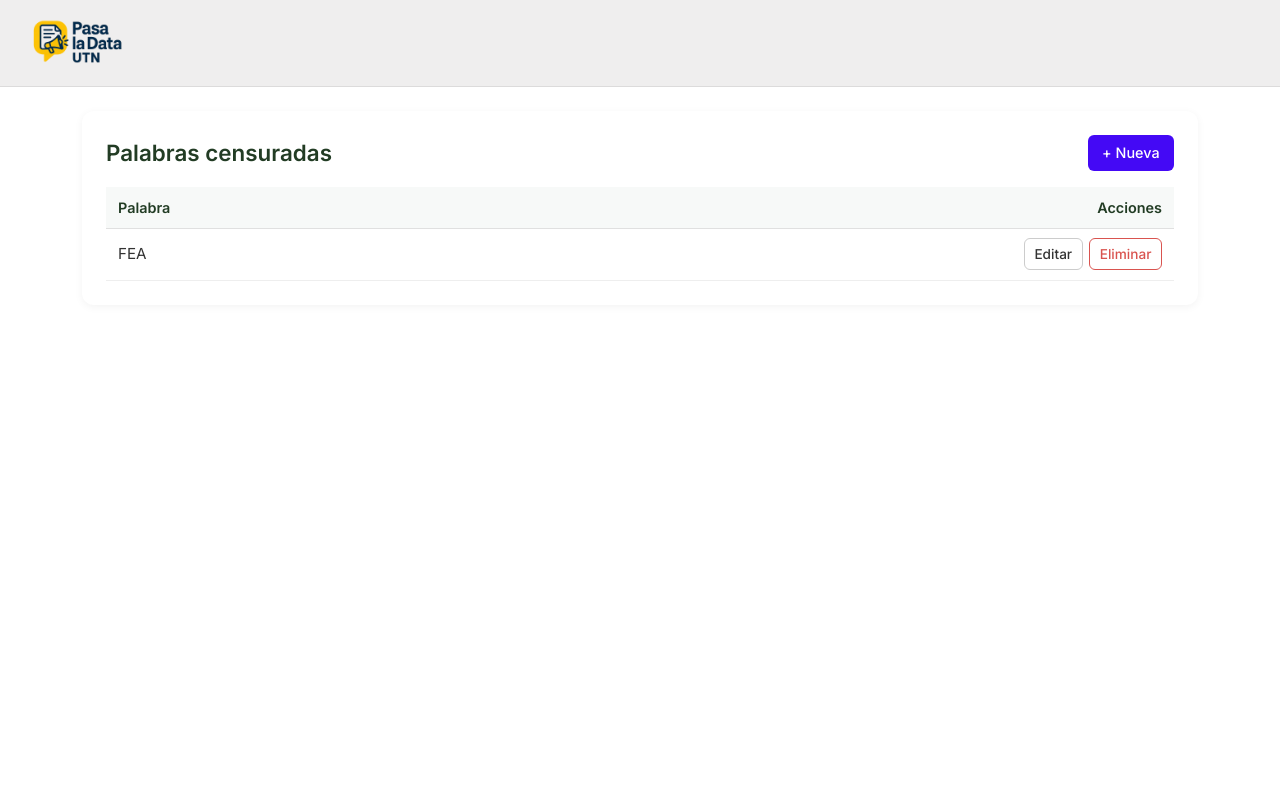
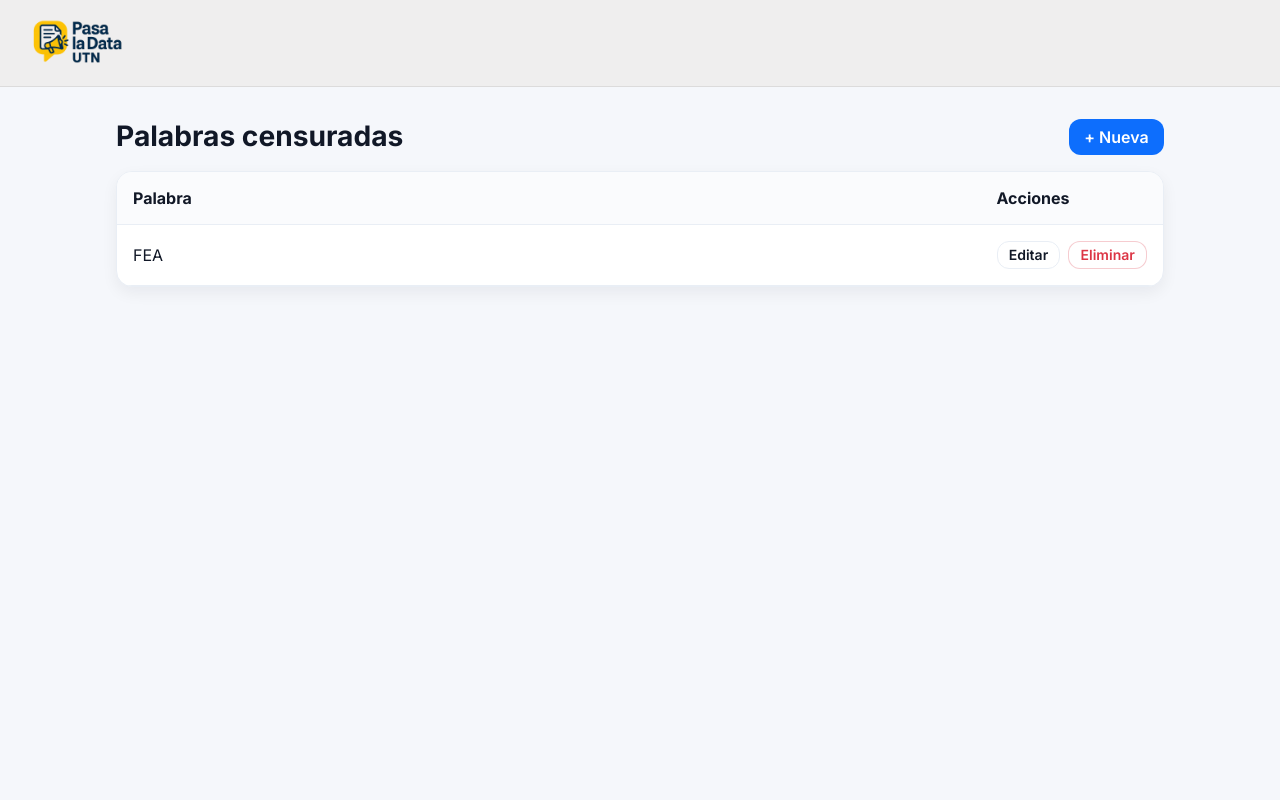
Before and after one commit to Joaquin123L/2025-UTN-Grupo-2, a Django app: page /academics/admin/censored-words/ in a window 1280 px wide. Run offline with Django 5.2, Linux system fonts and the light colour scheme; data comes from the database, SQL or seed files in the repository; both versions use the stored data as it was after the commit; some libraries are stand-ins or nearby versions.

Commit message:
Se modifican estilos del CRUD de palabras censuradas para que coincida con la estetica de los otros CRUD

```diff
--- a/facultad/academics/static/academics/css/academics.css
+++ b/facultad/academics/static/academics/css/academics.css
@@ -44,7 +44,7 @@ body { background: var(--ap-bg); font-family: var(--ap-font); color:#111827; }
 .ap-btn { display:inline-flex; align-items:center; gap:.45rem; border-radius: var(--ap-radius-sm);
   padding:.55rem .9rem; font-weight:600; text-decoration:none; border:1px solid transparent; transition:.18s ease; line-height:1; }
 .ap-btn svg { width:18px; height:18px; }
-.ap-btn-primary { background: var(--ap-primary); color:#fff; }
+.ap-btn-primary { background: var(--ap-primary); color:#fff; cursor: pointer; }
 .ap-btn-primary:hover { filter:brightness(.95); }
 .ap-btn-light { background:#fff; border-color: var(--ap-border); color:#111827; }
 .ap-btn-light:hover { border-color:#cbd5e1; box-shadow: 0 6px 16px rgba(13, 110, 253, .08); }
@@ -99,3 +99,155 @@ body { background: var(--ap-bg); font-family: var(--ap-font); color:#111827; }
   .ap-toolbar { flex-direction:column; align-items:stretch; }
   .ap-actions { justify-content:space-between; }
 }
+
+.modal-overlay {
+  display: none;
+  position: fixed;
+  top: 0;
+  left: 0;
+  right: 0;
+  bottom: 0;
+  background: rgba(0, 0, 0, 0.5);
+  z-index: 1000;
+  align-items: center;
+  justify-content: center;
+}
+.modal-overlay.active {
+  display: flex;
+}
+.modal-content {
+  background: var(--ap-card);
+  border-radius: var(--ap-radius);
+  box-shadow: 0 20px 25px -5px rgba(0, 0, 0, 0.1), 0 10px 10px -5px rgba(0, 0, 0, 0.04);
+  max-width: 500px;
+  width: 90%;
+  max-height: 90vh;
+}
+.modal-header {
+  display: flex;
+  align-items: center;
+  justify-content: space-between;
+  padding: 1.25rem 1.5rem;
+  border-bottom: 1px solid var(--ap-border);
+}
+.modal-header h3 {
+  margin: 0;
+  font-size: 1.25rem;
+  font-weight: 700;
+}
+.modal-close {
+  background: none;
+  border: none;
+  font-size: 1.5rem;
+  cursor: pointer;
+  color: var(--ap-muted);
+  line-height: 1;
+  padding: 0;
+  width: 32px;
+  height: 32px;
+  display: flex;
+  align-items: center;
+  justify-content: center;
+  border-radius: 8px;
+  transition: all 0.15s ease;
+}
+.modal-close:hover {
+  background: var(--ap-bg);
+  color: #111827;
+}
+.modal-body {
+  padding: 1.5rem;
+}
+.modal-footer {
+  display: flex;
+  gap: 0.75rem;
+  justify-content: flex-end;
+  padding: 1rem 1.5rem;
+  border-top: 1px solid var(--ap-border);
+}
+.form-group {
+  padding: 1.5rem;
+}
+.form-control {
+  width: 100%;
+  border: 1px solid var(--ap-border);
+  border-radius: var(--ap-radius-sm);
+  padding: 0.6rem 0.8rem;
+  background: #fff;
+  outline: none;
+  font-family: var(--ap-font);
+  font-size: 1rem;
+}
+.form-control:focus {
+  border-color: var(--ap-primary);
+  box-shadow: 0 0 0 3px rgba(13, 110, 253, 0.1);
+}
+.form-group label {
+  display: block;
+  font-weight: 600;
+  margin-bottom: 0.5rem;
+}
+.ap-btn-outline-secondary {
+  background: #fff;
+  border: 1px solid var(--ap-border);
+  color: #111827;
+}
+.ap-btn-outline-secondary:hover {
+  background: var(--ap-bg);
+}
+.ap-btn-outline-danger {
+  background: #fff;
+  border: 1px solid rgba(220, 53, 69, 0.25);
+  color: var(--ap-danger);
+}
+.ap-btn-outline-danger:hover {
+  background: rgba(220, 53, 69, 0.06);
+}
+.ap-btn-sm {
+  padding: 0.4rem 0.7rem;
+  font-size: 0.875rem;
+}
+.ap-actions-row {
+  display: flex;
+  gap: 0.5rem;
+  justify-content: flex-end;
+}
+.text-end {
+  text-align: right;
+}
+.ap-pagination {
+  padding: 1rem;
+  display: flex;
+  justify-content: center;
+}
+.pagination {
+  display: flex;
+  gap: 0.5rem;
+  list-style: none;
+  margin: 0;
+  padding: 0;
+  align-items: center;
+}
+.page-item {
+  list-style: none;
+}
+.page-link {
+  display: block;
+  padding: 0.5rem 0.75rem;
+  border: 1px solid var(--ap-border);
+  border-radius: var(--ap-radius-sm);
+  background: #fff;
+  color: #111827;
+  text-decoration: none;
+  font-weight: 500;
+  transition: all 0.15s ease;
+}
+.page-link:hover {
+  background: var(--ap-bg);
+  border-color: var(--ap-primary);
+}
+.page-item.active .page-link {
+  background: var(--ap-primary);
+  color: #fff;
+  border-color: var(--ap-primary);
+}
--- a/facultad/academics/static/academics/css/admin_panel.css
+++ b/facultad/academics/static/academics/css/admin_panel.css
@@ -7,6 +7,7 @@
     --ap-mat: #f59e0b;
     --ap-com: #20c997;
     --ap-prof: #bf42c1;
+    --ap-cens: #f00a0a;
 }
 
 body {
@@ -106,3 +107,6 @@ body {
 .ap-prof {
     --ap-accent: var(--ap-prof);
 }
+.ap-cens {
+    --ap-accent: var(--ap-cens);
+}
--- a/facultad/academics/static/academics/css/censored_list.css
+++ /dev/null
@@ -1,329 +0,0 @@
-.ap-list-wrap {
-  display: flex;
-  flex-direction: column;
-  gap: 1.5rem;
-  padding: 1.5rem 0;
-}
-
-.ap-card {
-  background: #fff;
-  border-radius: 12px;
-  padding: 1.5rem;
-  box-shadow: 0 2px 8px rgba(0, 0, 0, 0.05);
-}
-
-.ap-head {
-  display: flex;
-  align-items: center;
-  justify-content: space-between;
-  margin-bottom: 1rem;
-}
-
-.ap-head h2 {
-  font-size: 1.4rem;
-  color: #223C24;
-  font-weight: 600;
-  margin: 0;
-}
-
-.ap-btn {
-  display: inline-flex;
-  align-items: center;
-  justify-content: center;
-  font-size: 0.9rem;
-  font-weight: 500;
-  border: 1px solid transparent;
-  border-radius: 6px;
-  padding: 0.45rem 0.9rem;
-  cursor: pointer;
-  text-decoration: none;
-  transition: all 0.15s ease;
-}
-
-.ap-btn-primary {
-  background-color: #4409f5;
-  color: #fff;
-  border: none;
-}
-
-.ap-btn-primary:hover {
-  background-color: #3507c7;
-}
-
-.ap-btn-outline-secondary {
-  border-color: #ccc;
-  color: #333;
-  background: transparent;
-}
-
-.ap-btn-outline-secondary:hover {
-  background-color: #f2f2f2;
-}
-
-.ap-btn-outline-danger,
-.ap-btn-danger {
-  border-color: #d9534f;
-  color: #d9534f;
-  background: transparent;
-}
-
-.ap-btn-outline-danger:hover,
-.ap-btn-danger:hover {
-  background-color: #d9534f;
-  color: #fff;
-}
-
-.ap-btn-danger {
-  background-color: #d9534f;
-  color: #fff;
-  border: none;
-}
-
-.ap-btn-sm {
-  font-size: 0.85rem;
-  padding: 0.3rem 0.6rem;
-}
-
-.ap-actions-row {
-  display: flex;
-  justify-content: flex-end;
-  gap: 0.4rem;
-}
-
-.ap-table {
-  width: 100%;
-  border-collapse: collapse;
-  font-size: 0.95rem;
-}
-
-.ap-table thead {
-  background-color: #f7f9f8;
-  border-bottom: 1px solid #e0e0e0;
-}
-
-.ap-table th {
-  text-align: left;
-  font-weight: 600;
-  color: #223C24;
-  padding: 0.6rem 0.75rem;
-  font-size: 0.9rem;
-}
-
-.ap-table td {
-  padding: 0.6rem 0.75rem;
-  border-bottom: 1px solid #eee;
-  color: #333;
-}
-
-.ap-table tr:hover td {
-  background-color: #f9f9f9;
-}
-
-.ap-empty {
-  text-align: center;
-  color: #888;
-  font-style: italic;
-  padding: 1rem 0;
-}
-
-.ap-pagination {
-  display: flex;
-  justify-content: center;
-  margin-top: 1rem;
-}
-
-.ap-pagination .pagination {
-  display: flex;
-  gap: 0.3rem;
-  list-style: none;
-  padding: 0;
-  margin: 0;
-}
-
-.ap-pagination .page-item {
-  display: inline;
-}
-
-.ap-pagination .page-link {
-  display: block;
-  padding: 0.35rem 0.75rem;
-  border-radius: 6px;
-  border: 1px solid #ccc;
-  text-decoration: none;
-  color: #223C24;
-  background-color: #fff;
-  font-size: 0.9rem;
-  transition: all 0.15s ease;
-}
-
-.ap-pagination .page-link:hover {
-  background-color: #f0f0f0;
-}
-
-.ap-pagination .page-item.active .page-link {
-  background-color: #223C24;
-  color: #fff;
-  border-color: #223C24;
-}
-.modal-overlay {
-  display: none;
-  position: fixed;
-  top: 0;
-  left: 0;
-  width: 100%;
-  height: 100%;
-  background: rgba(0, 0, 0, 0.6);
-  z-index: 1000;
-  align-items: center;
-  justify-content: center;
-  backdrop-filter: blur(2px);
-}
-
-.modal-overlay.active {
-  display: flex;
-  animation: fadeIn 0.2s ease;
-}
-
-@keyframes fadeIn {
-  from {
-    opacity: 0;
-  }
-  to {
-    opacity: 1;
-  }
-}
-
-.modal-content {
-  background: #fff;
-  padding: 1.75rem;
-  border-radius: 12px;
-  max-width: 500px;
-  width: 90%;
-  max-height: 90vh;
-  overflow-y: auto;
-  box-shadow: 0 10px 40px rgba(0, 0, 0, 0.2);
-  animation: slideUp 0.3s ease;
-}
-
-@keyframes slideUp {
-  from {
-    transform: translateY(20px);
-    opacity: 0;
-  }
-  to {
-    transform: translateY(0);
-    opacity: 1;
-  }
-}
-
-.modal-header {
-  display: flex;
-  justify-content: space-between;
-  align-items: center;
-  margin-bottom: 1.5rem;
-  padding-bottom: 0.75rem;
-  border-bottom: 1px solid #e0e0e0;
-}
-
-.modal-header h3 {
-  font-size: 1.25rem;
-  color: #223C24;
-  font-weight: 600;
-  margin: 0;
-}
-
-.modal-close {
-  background: none;
-  border: none;
-  font-size: 1.75rem;
-  cursor: pointer;
-  color: #999;
-  line-height: 1;
-  padding: 0;
-  width: 32px;
-  height: 32px;
-  display: flex;
-  align-items: center;
-  justify-content: center;
-  border-radius: 6px;
-  transition: all 0.15s ease;
-}
-
-.modal-close:hover {
-  background-color: #f0f0f0;
-  color: #333;
-}
-
-.modal-body {
-  margin-bottom: 1.5rem;
-}
-
-.modal-body p {
-  color: #555;
-  font-size: 0.95rem;
-  line-height: 1.5;
-  margin: 0;
-}
-
-.modal-body strong {
-  color: #223C24;
-  font-weight: 600;
-}
-
-.form-group {
-  margin-bottom: 1.25rem;
-}
-
-.form-group label {
-  display: block;
-  font-size: 0.9rem;
-  font-weight: 600;
-  color: #223C24;
-  margin-bottom: 0.5rem;
-}
-
-.form-control {
-  width: 100%;
-  padding: 0.6rem 0.75rem;
-  font-size: 0.95rem;
-  border: 1px solid #ddd;
-  border-radius: 6px;
-  transition: all 0.15s ease;
-  font-family: inherit;
-  box-sizing: border-box;
-}
-
-.form-control:focus {
-  outline: none;
-  border-color: #4409f5;
-  box-shadow: 0 0 0 3px rgba(68, 9, 245, 0.1);
-}
-
-.modal-footer {
-  display: flex;
-  justify-content: flex-end;
-  gap: 0.75rem;
-  margin-top: 1.5rem;
-  padding-top: 1rem;
-  border-top: 1px solid #e0e0e0;
-}
-
-/* Ajustes responsive */
-@media (max-width: 576px) {
-  .modal-content {
-    width: 95%;
-    padding: 1.25rem;
-  }
-
-  .modal-header h3 {
-    font-size: 1.1rem;
-  }
-
-  .modal-footer {
-    flex-direction: column;
-  }
-
-  .modal-footer .ap-btn {
-    width: 100%;
-  }
-}
--- a/facultad/academics/templates/academics/admin_panel.html
+++ b/facultad/academics/templates/academics/admin_panel.html
@@ -46,7 +46,7 @@
       </div>
     </a>
 
-    <a href="{% url 'academics:censoredword_list' %}" class="ap-card ap-prof">
+    <a href="{% url 'academics:censoredword_list' %}" class="ap-card ap-cens">
       <div class="ap-topbar"></div>
       <div class="ap-card-body">
         <h3>Palabras Censuradas</h3>
--- a/facultad/academics/templates/academics/censoredword_list.html
+++ b/facultad/academics/templates/academics/censoredword_list.html
@@ -3,41 +3,50 @@
 {% block title %}Palabras censuradas{% endblock %}
 
 {% block extra_head %}
-<link rel="stylesheet" href="{% static 'academics/css/censored_list.css' %}">
+<link rel="stylesheet" href="{% static 'academics/css/academics.css' %}">
 {% endblock %}
 
 {% block content %}
-<section class="ap-list-wrap">
-  <div class="ap-card">
-    <div class="ap-head">
-      <h2>Palabras censuradas</h2>
-      <button class="ap-btn ap-btn-primary" onclick="openCreateModal()">+ Nueva</button>
+<div class="ap-wrap">
+
+  <div class="ap-toolbar">
+    <h1 class="ap-title">Palabras censuradas</h1>
+    <a onclick="openCreateModal()" class="ap-btn ap-btn-primary">+ Nueva</a>
   </div>
 
+  <div class="ap-card ap-table-wrap">
     <table class="ap-table">
+      <colgroup>
+    <col />
+    <col style="width:1%" />
+      </colgroup>
       <thead>
         <tr>
           <th>Palabra</th>
-          <th style="width:190px" class="text-end">Acciones</th>
+          <th class="ap-right">Acciones</th>
         </tr>
       </thead>
       <tbody id="words-table-body">
         {% for it in object_list %}
         <tr>
           <td>{{ it.palabra }}</td>
-          <td class="text-end">
+          <td class="ap-right">
               <div class="ap-actions-row">
-              <button class="ap-btn ap-btn-sm ap-btn-outline-secondary"
+                <a href="#" role="button"
+                  class="ap-btn ap-btn-sm ap-btn-outline-secondary"
                   data-id="{{ it.pk }}" data-word="{{ it.palabra|escapejs|escape }}"
-                      onclick="openEditModal(this.dataset.id, this.dataset.word)">Editar</button>
-              <button class="ap-btn ap-btn-sm ap-btn-outline-danger"
+                  onclick="openEditModal(this.dataset.id, this.dataset.word); return false;">Editar</a>
+
+                <a href="#" role="button"
+                  class="ap-btn ap-btn-sm ap-btn-outline-danger"
                   data-id="{{ it.pk }}" data-word="{{ it.palabra|escapejs|escape }}"
-                      onclick="openDeleteModal(this.dataset.id, this.dataset.word)">Eliminar</button>
+                  onclick="openDeleteModal(this.dataset.id, this.dataset.word); return false;">Eliminar</a>
               </div>
             </td>
+
         </tr>
         {% empty %}
-        <tr id="empty-row"><td colspan="2" class="ap-empty">Sin registros.</td></tr>
+        <tr id="empty-row"><td colspan="2" class="ap-muted">Sin registros.</td></tr>
         {% endfor %}
       </tbody>
     </table>
@@ -64,7 +73,8 @@
       </nav>
     {% endif %}
   </div>
-</section>
+
+</div>
 
 <div id="form-modal" class="modal-overlay">
   <div class="modal-content">
```
Also changed, not shown: facultad/db.sqlite3, facultad/media/profiles/Captura_de_pantalla_2025-08-21_233531.png (added), 3 other files. Lines whose indentation alone changed are shown as unchanged.
